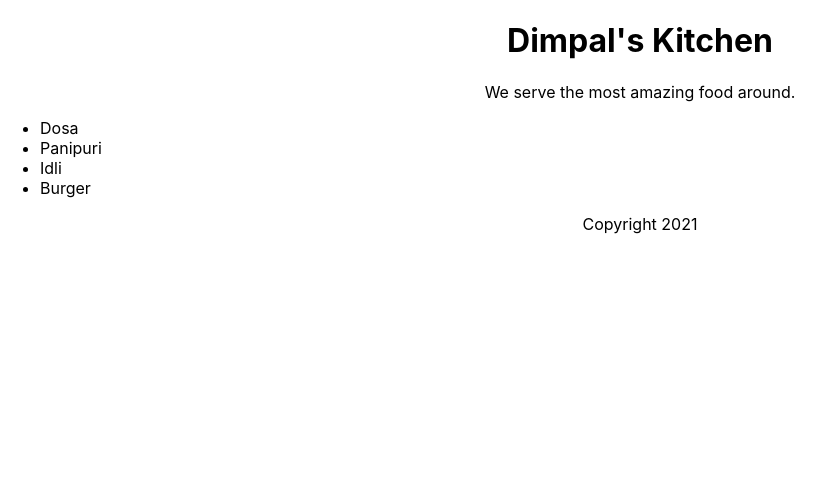
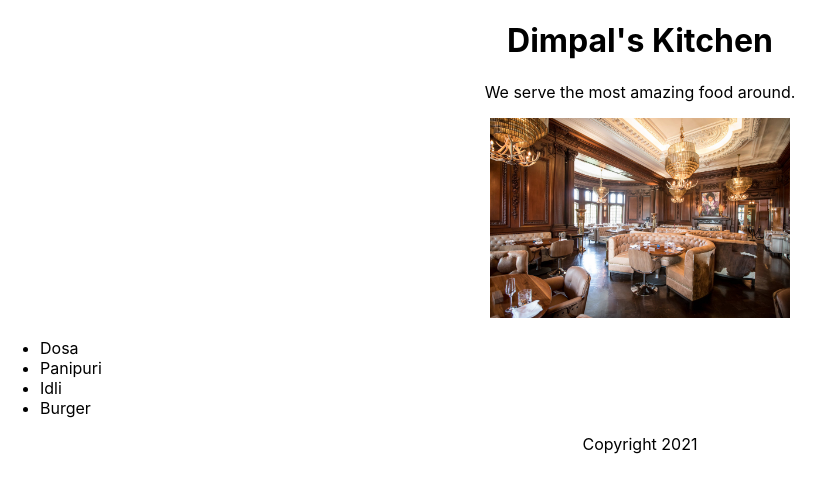
Before and after one commit to dhruvp1997/React-Tutorial, a React (Create React App) app in the folder react-essentials/: page / in a window 1280 px wide. Shown: the top 492 px of the page, without its empty margins (0-834 px from the left). Built offline with nearby package versions, Linux system fonts and the light colour scheme.

Commit message:
Adding Image into website

```diff
--- a/react-essentials/src/App.js
+++ b/react-essentials/src/App.js
@@ -1,4 +1,5 @@
 import './App.css';
+import restaurant from "./restaurant.jpg"
 
 function Header(props){
   return(
@@ -11,6 +12,8 @@ function Main(props){
   return(
     <section>
       <p>We serve the most {props.adjective} food around.</p>
+      {/* <img src="https://github.com/dhruvp1997.png" height={200}/> */}
+      <img src={restaurant} height={200} alt="Fancy Restaurant"/>
       <ul style={{textAlign:"left"}}>
         {
           // props.dishes.map((dish,i) => <li key={i}>{dish}</li>)  When we use it as string
```
Also changed, not shown: react-essentials/src/restaurant.jpg (added).
